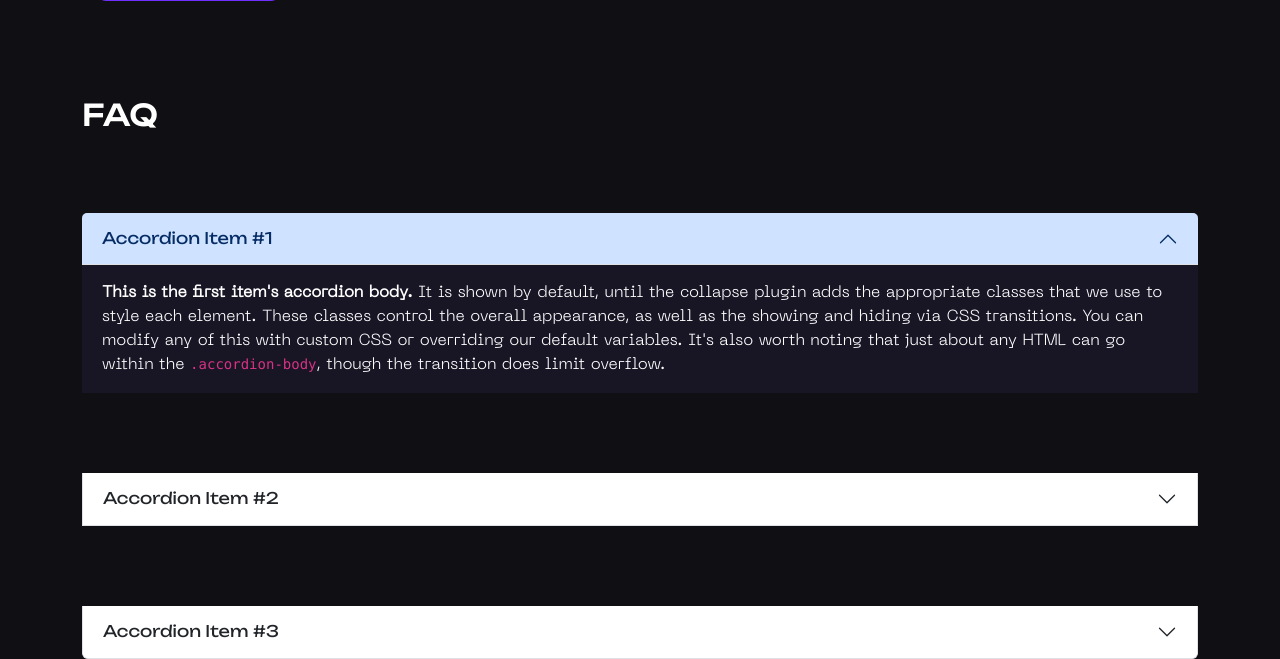
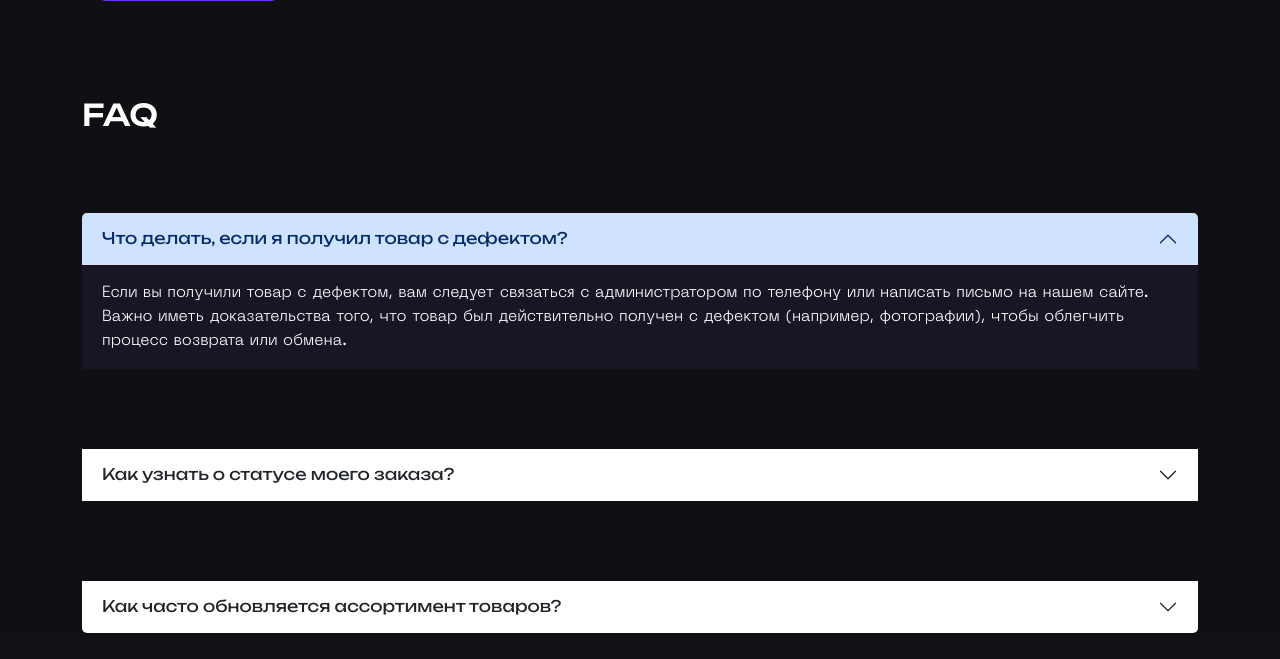
Before and after one commit to lo-sinclair/Nota, a Symfony app: template templates/site/home/home.html.twig in a window 1280 px wide. Shown: the part 2187-2846 px from the top of the page. After the commit the page ends 2820 px from the top, so only its background shows below. Run offline with Twig, Linux system fonts and the light colour scheme; the template is opened without the code that fills it, so the values that code supplies are empty; some libraries are stand-ins or nearby versions.

Commit message:
Static in templates changes

```diff
--- a/templates/site/base.html.twig
+++ b/templates/site/base.html.twig
@@ -146,6 +146,9 @@
     {% block faq %}
     <!--FAQ-->
     <article id="part4">
+
+        <!--FAQ-->
+        <article id="part4">
             <div><h2>FAQ</h2></div></article>
         <div class="accordion" id="accordionExample">
             <div class="accordion-item custom-accord">
@@ -158,7 +161,7 @@
                             aria-expanded="true"
                             aria-controls="collapseOne"
                     >
-                    Accordion Item #1
+                        Что делать, если я получил товар с дефектом?
                     </button>
                 </h2>
                 <div
@@ -168,18 +171,11 @@
                         data-bs-parent="#accordionExample"
                 >
                     <div class="accordion-body">
-                    <strong>This is the first item's accordion body.</strong> It is
-                    shown by default, until the collapse plugin adds the appropriate
-                    classes that we use to style each element. These classes control
-                    the overall appearance, as well as the showing and hiding via CSS
-                    transitions. You can modify any of this with custom CSS or
-                    overriding our default variables. It's also worth noting that just
-                    about any HTML can go within the <code>.accordion-body</code>,
-                    though the transition does limit overflow.
+                        Если вы получили товар с дефектом, вам следует связаться с администратором по телефону или написать письмо на нашем сайте. Важно иметь доказательства того, что товар был действительно получен с дефектом (например, фотографии), чтобы облегчить процесс возврата или обмена.
                     </div>
                 </div>
             </div>
-        <div class="accordion-item">
+            <div class="accordion-item custom-accord">
                 <h2 class="accordion-header" id="headingTwo">
                     <button
                             class="accordion-button collapsed"
@@ -189,7 +185,7 @@
                             aria-expanded="false"
                             aria-controls="collapseTwo"
                     >
-                    Accordion Item #2
+                        Как узнать о статусе моего заказа?
                     </button>
                 </h2>
                 <div
@@ -199,18 +195,11 @@
                         data-bs-parent="#accordionExample"
                 >
                     <div class="accordion-body">
-                    <strong>This is the second item's accordion body.</strong> It is
-                    hidden by default, until the collapse plugin adds the appropriate
-                    classes that we use to style each element. These classes control
-                    the overall appearance, as well as the showing and hiding via CSS
-                    transitions. You can modify any of this with custom CSS or
-                    overriding our default variables. It's also worth noting that just
-                    about any HTML can go within the <code>.accordion-body</code>,
-                    though the transition does limit overflow.
+                        Обычно информация о статусе заказа доступна на сайте магазина в личном кабинете покупателя. Также вы можете связаться с администраторм по телефону или через форму обратной связи на сайте магазина для получения информации о статусе вашего заказа.
                     </div>
                 </div>
             </div>
-        <div class="accordion-item">
+            <div class="accordion-item custom-accord">
                 <h2 class="accordion-header" id="headingThree">
                     <button
                             class="accordion-button collapsed"
@@ -220,7 +209,7 @@
                             aria-expanded="false"
                             aria-controls="collapseThree"
                     >
-                    Accordion Item #3
+                        Как часто обновляется ассортимент товаров?
                     </button>
                 </h2>
                 <div
@@ -230,18 +219,12 @@
                         data-bs-parent="#accordionExample"
                 >
                     <div class="accordion-body">
-                    <strong>This is the third item's accordion body.</strong> It is
-                    hidden by default, until the collapse plugin adds the appropriate
-                    classes that we use to style each element. These classes control
-                    the overall appearance, as well as the showing and hiding via CSS
-                    transitions. You can modify any of this with custom CSS or
-                    overriding our default variables. It's also worth noting that just
-                    about any HTML can go within the <code>.accordion-body</code>,
-                    though the transition does limit overflow.
+                        Обычно магазин обновляет свой ассортимент регулярно, чтобы предложить клиентам новинки и актуальные товары.
                     </div>
                 </div>
             </div>
         </div>
+
 
         {% endblock %}
     <!--Кнопка навверх-->
--- a/templates/site/home/home.html.twig
+++ b/templates/site/home/home.html.twig
@@ -7,8 +7,8 @@
     <div class="row">
         <div class="col custom-banner">
             <img src="{{ asset('assets/site/img/guitar.png') }}" />
-            <div><h1>Весенние скидки</h1></div>
-            <div class="text2">Скидка 50% на электрогитары до 25.05</div>
+            <div><h1>Летние скидки</h1></div>
+            <div class="text2">Скидка 50% на электрогитары до 30.06</div>
             <div><button class="btn more"><a href="./guitar.html" class="nav-link">Подробнее</button></a></div>
         </div>
     </div>
```
Also changed, not shown: public_html/assets/site/css/style_card.css (indentation only). Lines whose indentation alone changed are shown as unchanged.
